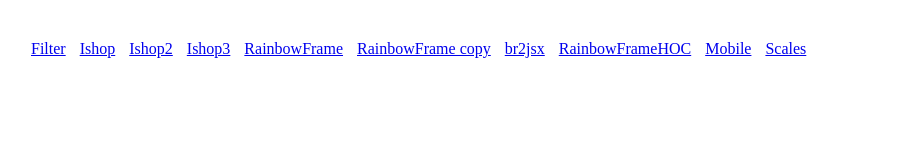
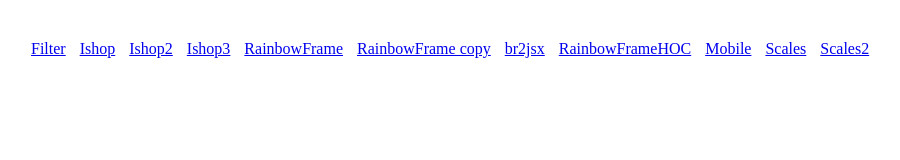
Before and after one commit to mariariazanova/FD3-Riazanova-1, a plain HTML site: page index.html in a window 1280 px wide. Shown: the whole page, without its empty margins (9-909 px from the left). Drawn offline with Linux system fonts and the light colour scheme.

Commit message:
Update index.html

```diff
--- a/index.html
+++ b/index.html
@@ -21,7 +21,7 @@
     <a href="RainbowFrameHOC/index.html">RainbowFrameHOC</a>
     <a href="Mobile/index.html">Mobile</a>
     <a href="Scales/index.html">Scales</a>
-
+    <a href="Scales2/index.html">Scales2</a>
 
 
   </nav>
```
